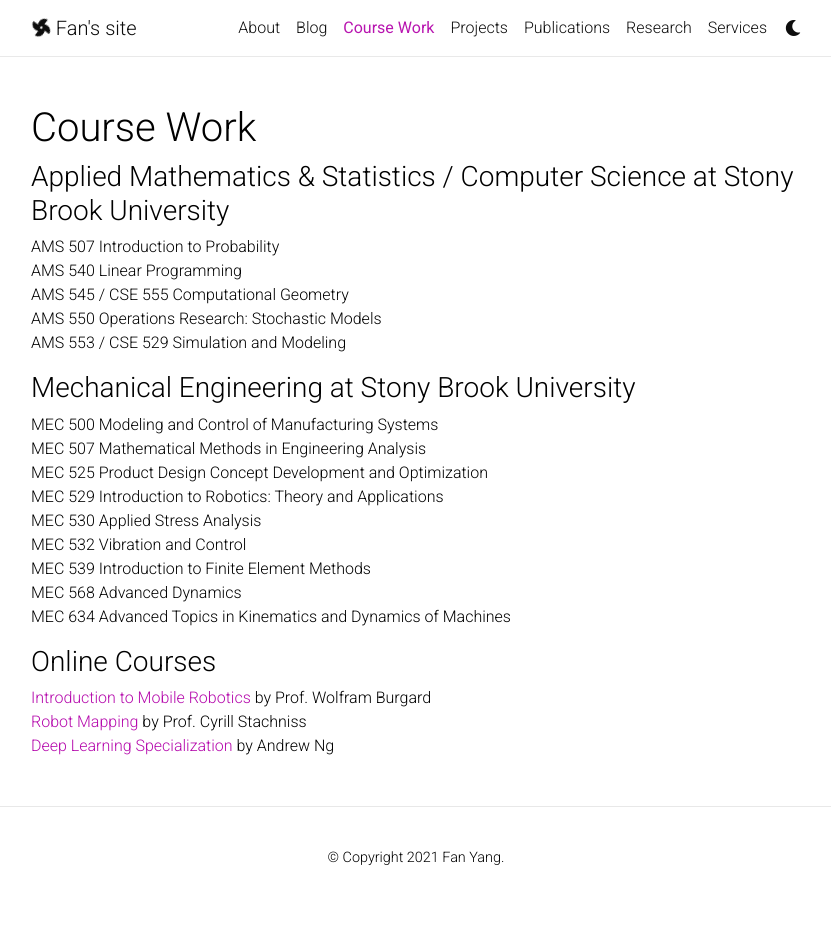
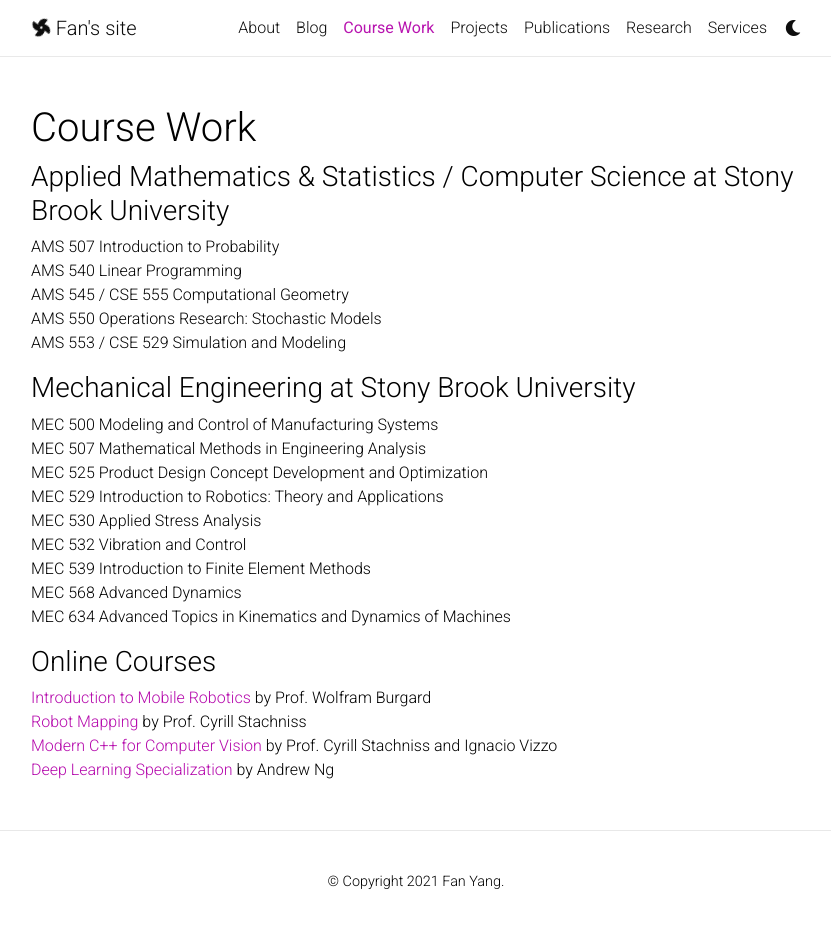
Before and after one commit to fanyang805/fanyang.github.io, a Jekyll site: the page built from _pages/course work.md, in a window 1280 px wide and 933 px high. Shown: the top 928 px of the window, without its empty margins (224-1055 px from the left). Built offline with Jekyll 4.4.1, drawn with Linux system fonts in a browser that asks for light colours; nearby versions of some CDN libraries; a style sheet for code colours, icons or effects is not loaded.

Commit message:
course page updated

```diff
--- a/_pages/course work.md
+++ b/_pages/course work.md
@@ -30,4 +30,5 @@
 
 <a href="http://ais.informatik.uni-freiburg.de/teaching/ss20/robotics/index_en.php" target="_bland">Introduction to Mobile Robotics</a> by Prof. Wolfram Burgard
 <a href="http://ais.informatik.uni-freiburg.de/teaching/ws13/mapping/" target="_bland">Robot Mapping</a> by Prof. Cyrill Stachniss
+<a href= "https://www.ipb.uni-bonn.de/teaching/cpp-2020/" target="_bland">Modern C++ for Computer Vision</a> by Prof. Cyrill Stachniss and Ignacio Vizzo
 <a href="https://www.coursera.org/specializations/deep-learning" target="_bland">Deep Learning Specialization</a> by Andrew Ng
```
